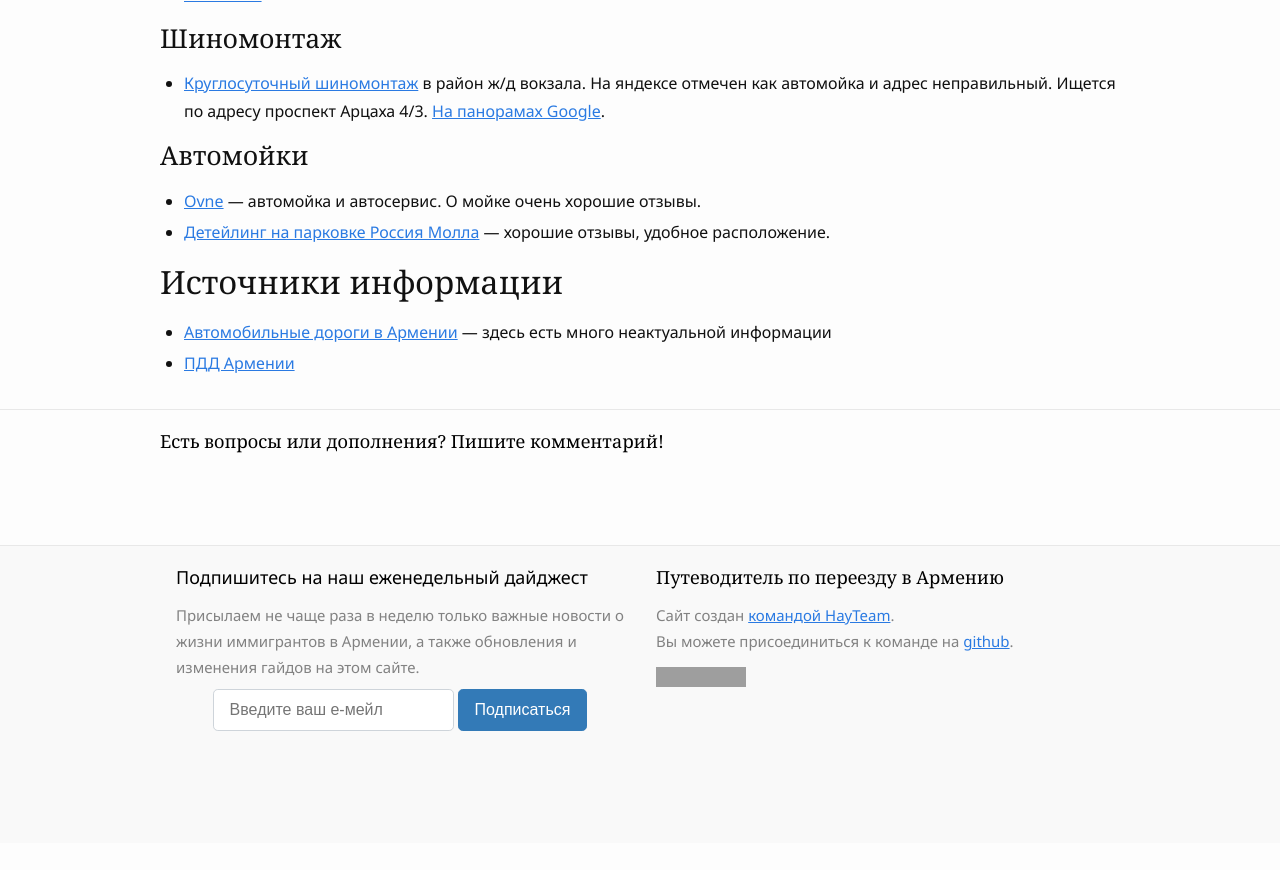
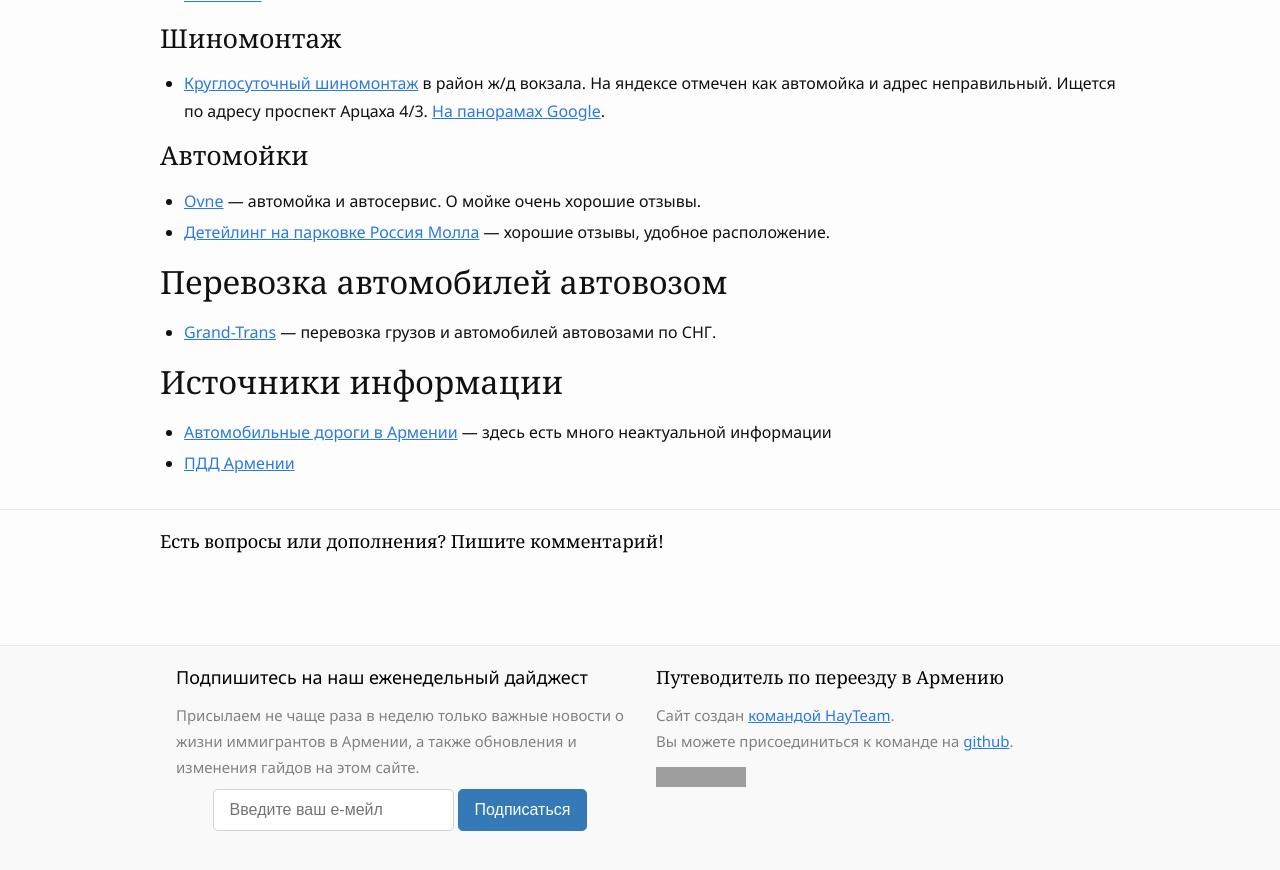
Before and after one commit to haywiki/haywiki.github.io, a Jekyll site: the page built from drive/index.md, in a window 1280 px wide and 900 px high, scrolled down 5427 px. Shown: the top 870 px of the window. Built offline with Jekyll 4.4.1, drawn with Linux system fonts in a browser that asks for light colours; nearby versions of some CDN libraries; a script that is not in the unit is left out; before the commit the page ends 6270 px from its top, so only the background shows below that; some of the changed text lies outside the part shown; grey boxes are pictures that could not be loaded.

Commit message:
Автовоз РФ-Армения

```diff
--- a/drive/index.md
+++ b/drive/index.md
@@ -182,6 +182,10 @@ layout: page
 - [Ovne](https://ovne.am/ru/content/2/) — автомойка и автосервис. О мойке очень хорошие отзывы.
 - [Детейлинг на парковке Россия Молла](https://www.facebook.com/parkingcarwasham/) — хорошие отзывы, удобное расположение.
 
+## Перевозка автомобилей автовозом
+
+- [Grand-Trans](https://grand-trans.ru) — перевозка грузов и автомобилей автовозами по СНГ.
+
 ## Источники информации
 
 - [Автомобильные дороги в Армении](https://autotraveler.ru/armenia/) — здесь есть много неактуальной информации
```
